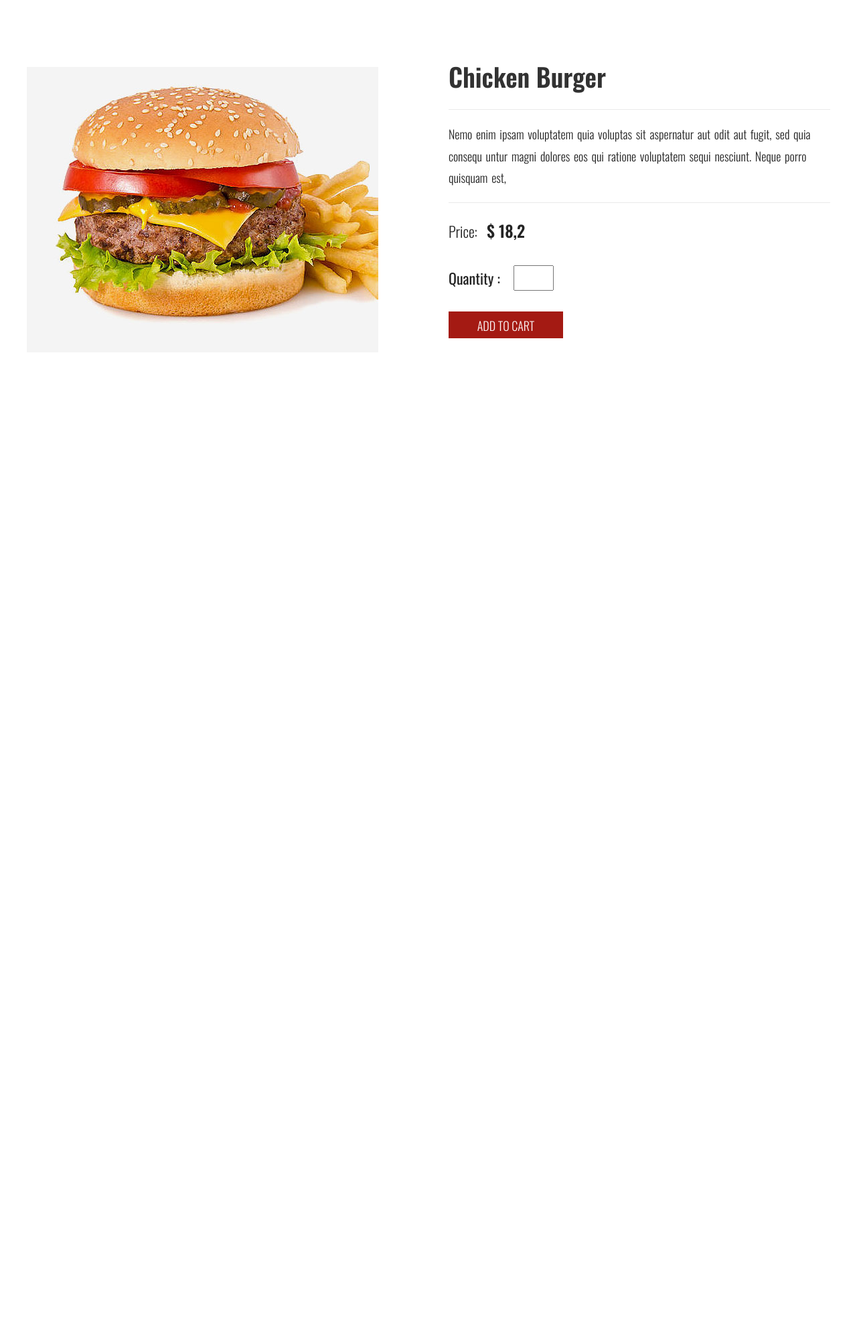
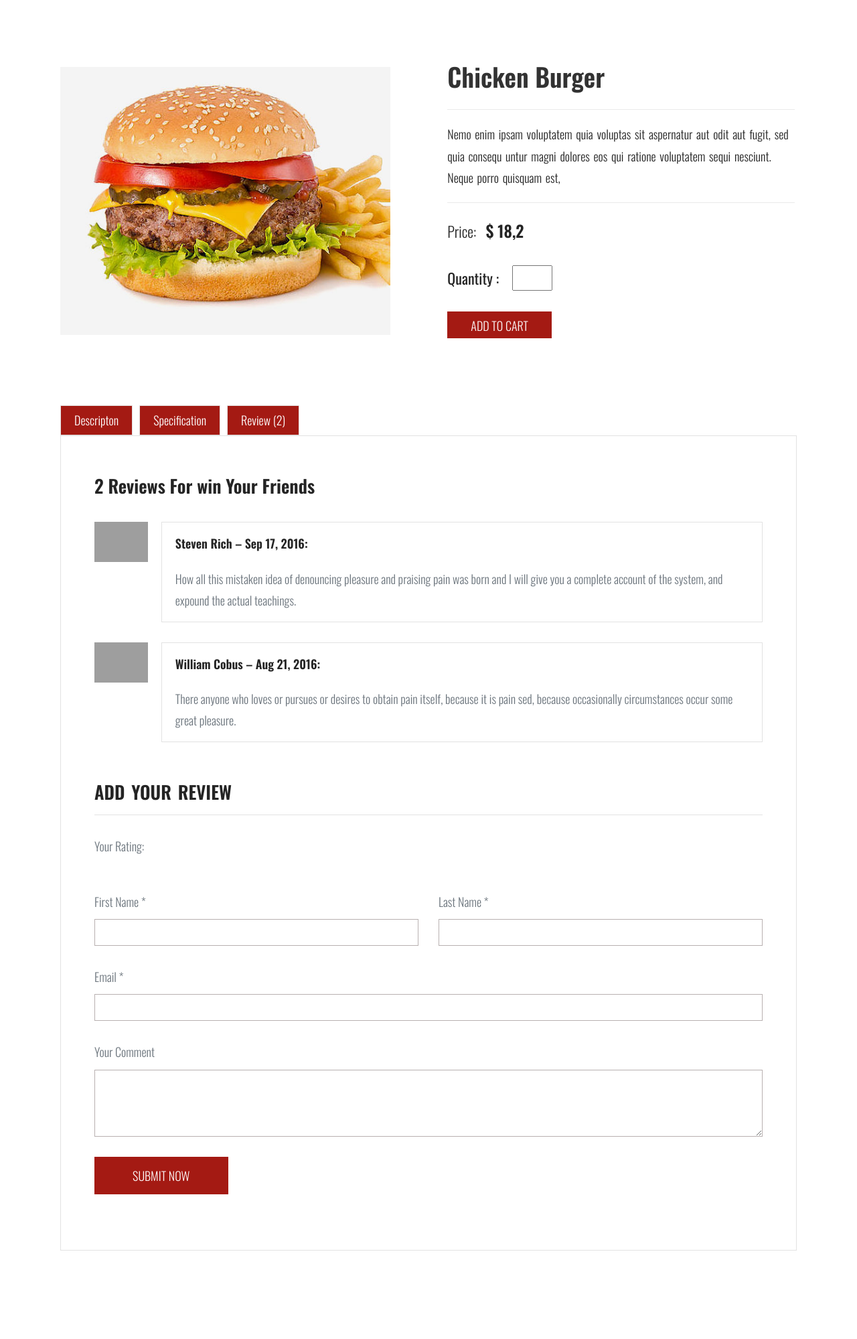
Before and after one commit to Allyday/T2005E_mlem_mlem, a PHP site: page /product-details.html in a window 1280 px wide. Shown: the whole page at 67% size. Before the commit the page ends 505 px from the top, so only its background shows below. Run offline with PHP 8.4, Linux system fonts and the light colour scheme; grey boxes are pictures that could not be loaded.

Commit message:
product details

```diff
--- a/css/details.css
+++ b/css/details.css
@@ -17,7 +17,7 @@ body{
     padding: 100px 0;
 }
 .detail-container{
-    width: 1200px;
+    width: 1100px;
     margin: 0 auto;
 }
 .detail{
@@ -26,6 +26,13 @@ body{
     width: 100%;
     margin-bottom: 80px;
 }
+.detail::after{
+    content: ".";
+    visibility: hidden;
+    display: block;
+    clear: both;
+}
+
 .detail .colum-right{
     float: left;
     width: 50%;
@@ -115,9 +122,284 @@ img{
     text-decoration: none;
     text-align: center;
     padding-top: 5px;
+    z-index: 3;
 }
 
-.btn{
+.box-button .btn{
+    position: relative;
+    display: block;
+    color: #fdf9f9;
+    overflow: hidden;
+    padding: 12px 30px;
+    z-index: 1;
+}
+.box-button .btn::before{
+    color: #fdf9f9;
+    background: black;
+    content: "";
+    width: 100%;
+    height: 0%;
+    transition: all .6s ease;
+    position: absolute;
+    top: 0%; /* 50% */
+    left: 0%; /* 50% */
+    /*transform: translate(-50%,-50%);*/
+    border-radius: 0 0 50% 50%;
+    z-index: -1;
+}
+.box-button .btn:hover::before{
+    height: 200%;
+}
+
+.tabs{
+    float: left;
+    width: 100%;
+}
+.tabs::after{
+    content: ".";
+    visibility: hidden;
+    display: block;
+    clear: both;
+}
+
+.tabs .option-tabs {
+    float: left;
+    width: 100%;
+    border-bottom: 1px solid #e2e2e2;
+}
+.tabs .option-tabs ul{
+    list-style: none;
+    width: 100%;
+    float: left;
+}
+.tab-button{
+    float: left;
+    padding: 5px 20px;
+    margin-right: 10px;
+    color: #fff;
+    background-color:#a41a13 ;
+    border: 1px solid #e2e2e2;
+    transition: all ease .6s;
+}
+.tab-button:hover{
+    border-top: 1px solid #a41a13 ;
+    border-bottom: 0px;
+    color: #242424;
+    background-color:#fff;
+
+}
+.detail-tabs{
+    width: 100%;
+    float: left;
+    border: 1px solid #e2e2e2;
+    border-top: 0px;
+}
+/*.detail-tabs1 , .detail-tabs2, .detail-tabs3{*/
+/*    width: 100%;*/
+/*    float: left;*/
+/*    padding: 60px 40px;*/
+/*    !*color: #555555;*!*/
+/*    font-size: 20px;*/
+/*}*/
+.detail-tabs2, .detail-tabs1{
+    display: none;
+}
+
+.detail-tabs3{
+    width: 100%;
+    float: left;
+    padding: 50px;
+}
+.detail-tabs3 p{
+    color: #6c757d;
+}
+.detail-tabs3 h2{
+    width: 100%;
+    float: left;
+}
+.comment{
+    margin-top: 30px;
+    width: 100%;
+    float: left;
+    /*position: relative;*/
+    height: auto;
+}
+.comment .img{
+    width: 10%;
+    float: left;
+}
+.comment .text-comment{
+    float: right;
+    width: 90%;
+    border:1px solid #e2e2e2;
+    padding: 15px 20px;
+}
+.comment .text-comment h4{
+    width: 60%;
+    float: left;
+
+}
+
+.comment .text-comment p{
+    margin-top: 20px;
+    width: 100%;
+    float: left;
+}
+.icon-star .fas{
+    float: right;
+    margin-left: 5px;
+    color: #a41a13;
+}
+
+
+.form-input{
+    margin-top: 50px;
+    float: left;
+    width: 100%;
+}
+.form-input::after{
+    content: ".";
+    visibility: hidden;
+    display: block;
+    clear: both;
+}
+.form-input .title-form{
+    float: left;
+    width: 100%;
+    border-bottom:1px solid #e2e2e2;
+}
+.form-input .title-form h2 {
+    max-width: 30%;
+    float: left;
+    /*border-bottom:2px solid #ff253a;*/
+    word-spacing: 3px;
+    padding-bottom: 10px;
+}
+.form-input .box-rating{
+    margin-top: 30px;
+    float: left;
+    width: 100%;
+}
+.form-input .box-rating span{
+    width: 100%;
+    float: left;
+    color: #6c757d;
+    margin-bottom: 10px;
+}
+.form-input .box-rating .a{
+    color: rgba(157, 159, 161, 0.5);
+    padding-right: 15px;
+    border-right:1px solid #e2e2e2;
+    float: left;
+    margin-right: 15px;
+    margin-top: 10px;
+}
+.form-input .box-rating .a1{
+    border: none;
+    z-index: 2;
+}
+.form-input .box-rating .a:hover{
+    color: #a41a13;
+}
+
+.form-input .box-name{
+    margin-top: 30px;
+    float: left;
+    width: 100%;
+}
+.form-input .box-name .first-name{
+    float: left;
+    width: 50%;
+    padding-right: 15px;
+}
+.form-input .box-name .first-name label{
+    float: left;
+    width: 100%;
+    color: #6c757d;
+}
+.form-input .box-name .first-name input{
+    float: left;
+    width: 100%;
+    border: 1px solid #b8b0b0;
+    height: 40px;
+    padding-left: 10px;
+    margin-top: 10px;
+}
+.form-input .box-name .last-name{
+    width: 50%;
+    float: right;
+    padding-left: 15px;
+}
+.form-input .box-name .last-name label{
+    float: left;
+    width: 100%;
+    color: #6c757d;
+}
+.form-input .box-name .last-name input{
+    float: left;
+    width: 100%;
+    border: 1px solid #b8b0b0;
+    height: 40px;
+    padding-left: 10px;
+    margin-top: 10px;
+}
+
+.form-input .email{
+    margin-top: 30px;
+    float: left;
+    width: 100%;
+}
+.form-input .email label{
+    float: left;
+    width: 100%;
+    color: #6c757d;
+}
+.form-input .email input{
+    float: left;
+    width: 100%;
+    border: 1px solid #b8b0b0;
+    height: 40px;
+    padding-left: 10px;
+    margin-top: 10px;
+}
+
+.form-input .comment{
+    margin-top: 30px;
+    float: left;
+    width: 100%;
+}
+.form-input .comment label{
+    float: left;
+    width: 100%;
+    color: #6c757d;
+}
+.form-input .comment textarea{
+    float: left;
+    width: 100%;
+    border: 1px solid #b8b0b0;
+    /*height: 100px;*/
+    padding-left: 10px;
+    padding-top: 10px;
+    margin-top: 10px;
+}
+
+
+.form-input .form-button{
+    margin-top: 30px;
+    float: left;
+    width: 20%;
+    /*height: 40px;*/
+    background: #a41a13;
+    z-index: -2;
+}
+.form-input .form-button a{
+    border: none;
+    text-decoration: none;
+    text-align: center;
+    /*padding-top: 5px;*/
+}
+
+.form-input .form-button .btn{
     position: relative;
     display: block;
     color: #fdf9f9;
@@ -126,13 +408,13 @@ img{
     padding: 12px 30px;
     z-index: 1;
 }
-.btn::before{
+.form-input .form-button .btn::before{
     color: #fdf9f9;
     background: black;
     content: "";
     width: 100%;
     height: 0%;
-    transition: all 1s ease;
+    transition: all .4s ease;
     position: absolute;
     top: 0%; /* 50% */
     left: 0%; /* 50% */
@@ -140,6 +422,6 @@ img{
     border-radius: 0 0 50% 50%;
     z-index: -1;
 }
-.btn:hover::before{
-    height: 200%;
+.form-input .form-button .btn:hover::before{
+    height: 200%; /* 200% */
 }
--- a/product-details.html
+++ b/product-details.html
@@ -4,6 +4,7 @@
     <meta charset="UTF-8">
     <meta name="viewport" content="width=device-width,initial-scale=1.0">
     <title>Details - MlemMlem burgers</title>
+    <link rel="stylesheet" href="lbs/fontawesome/css/all.css"/>
     <link rel="stylesheet" type="text/css" href="css/details.css"/>
     <link href="https://fonts.googleapis.com/css2?family=Oswald:wght@200;300;400;500;600&display=swap" rel="stylesheet">
     <link rel="icon" href="https://image.flaticon.com/icons/svg/184/184567.svg">
@@ -50,6 +51,121 @@
         <!--        change chanel-->
 
         <div class="tabs">
+            <div class="option-tabs">
+                <ul>
+                    <li class="tab-button">Descripton</li>
+                    <li class="tab-button">Specification</li>
+                    <li class="tab-button">Review (2)</li>
+                </ul>
+            </div>
+
+
+            <div class="detail-tabs">
+                <div class="detail-tabs1">
+                    <p>
+                        Lorem ipsum dolor sit amet, consectetur adipiscing elit, sed do eiusmod
+                        tempor incididunt ut labore et dolore magna aliqua. Ut enim ad minim veniam,
+                        quis nostrud exercitation ullamco laboris nisi ut aliquip ex ea commodo
+                        consequat. Duis aute irure dolor in reprehenderit in voluptate velit esse
+                        cillum dolore eu fugiat nulla pariatur.
+                    </p>
+                </div>
+
+                <div class="detail-tabs2">
+                    <p>
+                        Excepteur sint occaecat cupidatat non proident, sunt in culpa qui
+                        officia deserunt mollit anim id est laborum consectetur adipiscing
+                        elit, sed do eiusmod tempor incididunt ut labore et dolore magna aliqua.
+                    </p>
+                </div>
+
+                <div class="detail-tabs3">
+                    <!--    comment-->
+                    <h2>2 Reviews For win Your Friends</h2>
+                    <div class="comment">
+                        <div class="img">
+                            <img src="imgs/download.jpg" height="60px"/>
+                        </div>
+                        <div class="text-comment">
+                            <div class="box-comment">
+                                <h4>Steven Rich – Sep 17, 2016:</h4>
+                                <div class="icon-star">
+                                    <i class="fas fa-star"></i>&ensp;<i class="fas fa-star"></i>
+                                    &ensp;<i class="fas fa-star"></i>&ensp;<i class="fas fa-star"></i>
+                                    &ensp;<i class="fas fa-star"></i>
+                                </div>
+                            </div>
+                            <p>How all this mistaken idea of denouncing pleasure
+                                and praising pain was born and I will give you a
+                                complete account of the system, and expound the
+                                actual teachings.
+                            </p>
+                        </div>
+                    </div>
+                    <div class="comment">
+                        <div class="img">
+                            <img src="imgs/trump.jpg" height="60px"/>
+                        </div>
+                        <div class="text-comment">
+                            <div class="box-comment">
+                                <h4>William Cobus – Aug 21, 2016:</h4>
+                                <div class="icon-star">
+                                    <i class="fas fa-star"></i>&ensp;<i class="fas fa-star"></i>&ensp;
+                                    <i class="fas fa-star"></i>&ensp;<i class="fas fa-star"></i>&ensp;<i class="fas fa-star"></i>
+                                </div>
+                            </div>
+                            <p>There anyone who loves or pursues or desires to obtain pain itself,
+                                because it is pain sed, because occasionally circumstances occur
+                                some great pleasure.
+                            </p>
+                        </div>
+                    </div>
+
+                    <!--    form input-->
+                    <div class="form-input">
+                        <div class="title-form">
+                            <h2>ADD YOUR REVIEW</h2>
+                        </div>
+
+                        <form action="#">
+                            <div class="box-rating">
+                                <span>Your Rating:</span>
+                                <a href="#" class="a"><i class="fas fa-star"></i></a>
+                                <a href="#" class="a"><i class="fas fa-star"></i><i class="fas fa-star"></i></a>
+                                <a href="#" class="a"><i class="fas fa-star"></i><i class="fas fa-star"></i><i class="fas fa-star"></i></a>
+                                <a href="#" class="a"><i class="fas fa-star"></i><i class="fas fa-star"></i><i class="fas fa-star"></i><i class="fas fa-star"></i></a>
+                                <a href="#" class="a a1"><i class="fas fa-star"></i><i class="fas fa-star"></i><i class="fas fa-star"></i><i class="fas fa-star"></i><i class="fas fa-star"></i></a>
+                            </div>
+                            <div class="box-name">
+                                <div class="first-name">
+                                    <label> First Name *</label>
+                                    <input type="text" name="first-name" class="input-first-name" required/>
+                                </div>
+                                <div class="last-name">
+                                    <label>Last Name *</label>
+                                    <input type="text" name="last-name" class="input-last-name"required />
+                                </div>
+                            </div>
+                            <div class="email">
+                                <label>Email *</label>
+                                <input type="email" name="email" class="email" required/>
+                            </div>
+
+                            <div class="comment">
+                                <label>Your Comment</label>
+                                <textarea style="height: 100px" name="comment"></textarea>
+                            </div>
+
+                            <div class="form-button">
+                                <a href="#" class="btn">SUBMIT NOW</a>
+                            </div>
+
+                        </form>
+
+                    </div>
+
+                </div>
+            </div>
         </div>
 
 
```
